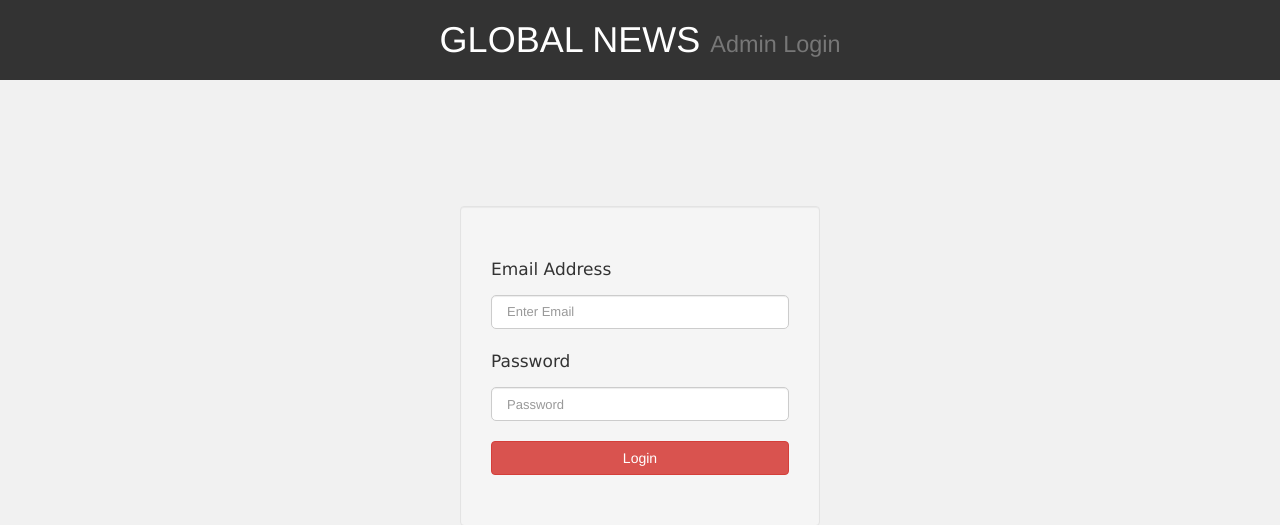
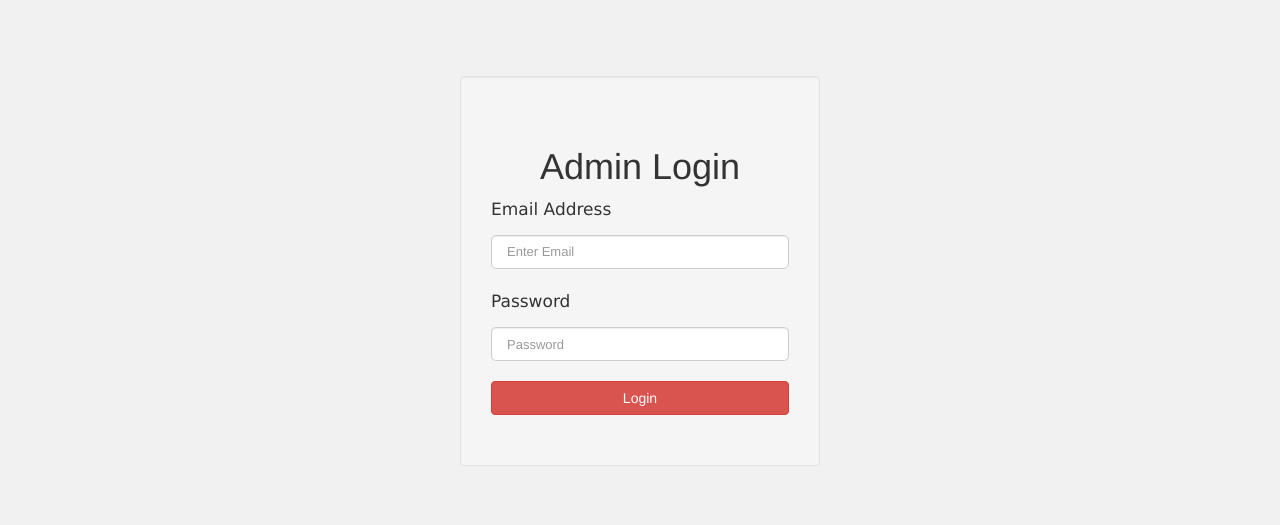
Before and after one commit to sanjoksubedi/news_portal, a PHP site: page /admin/login.php in a window 1280 px wide. Shown: the top 525 px of the page. Run offline with PHP 8.4, Linux system fonts and the light colour scheme.

Commit message:
mane change

```diff
--- a/admin/login.php
+++ b/admin/login.php
@@ -88,7 +88,7 @@
     <meta charset="utf-8" />
     <meta http-equiv="X-UA-Compatible" content="IE=edge" />
     <meta name="viewport" content="width=device-width, initial-scale=1" />
-  <title>GLOBAL NEWS Admin Panel | Login</title>
+    <title>GLOBAL NEWS|Admin Login</title>
 
     <link rel="stylesheet" href="https://maxcdn.bootstrapcdn.com/bootstrap/3.3.7/css/bootstrap.min.css" />
     <link rel="icon" href="../assets/images/favicon.ico" type="image/x-icon" />
@@ -97,21 +97,22 @@
 </head>
 
 <body>
-  <header id="header">
+    <!-- <header id="header">
     <div class="container">
       <div class="row">
         <div class="col-md-12">
-          <h1 class="text-center">GLOBAL NEWS <small>Admin Login</small></h1>
+          <h1 class="text-center">GLOBAL NEWS <small></small></h1>
         </div>
       </div>
     </div>
-  </header>
+  </header> -->
 
     <section id="main" class="login-main">
         <div class="container">
             <div class="row">
                 <div class="col-md-4 col-md-offset-4">
                     <form id="login" method="POST" class="well">
+                    <h1 class="text-center">Admin Login <small></small></h1>
                         <div class="form-group">
                             <label>Email Address</label>
                             <input type="email" class="form-control" placeholder="Enter Email" name="login-email" />
--- a/includes/nav.inc.php
+++ b/includes/nav.inc.php
@@ -98,7 +98,7 @@
   <link rel="icon" href="./assets/images/favicon.ico" type="image/x-icon" />
 
   <!-- TITLE OF THE PAGE -->
-  <title>GLOBAL NEWS | The Official News Portal | <?php echo $page_title; ?></title>
+  <title>GLOBAL NEWS<?php echo $page_title; ?></title>
 
   <!-- FONTAWESOME LINK -->
   <link rel="stylesheet" href="https://cdnjs.cloudflare.com/ajax/libs/font-awesome/5.13.0/css/all.min.css" />
```
Lines whose indentation alone changed are shown as unchanged.
